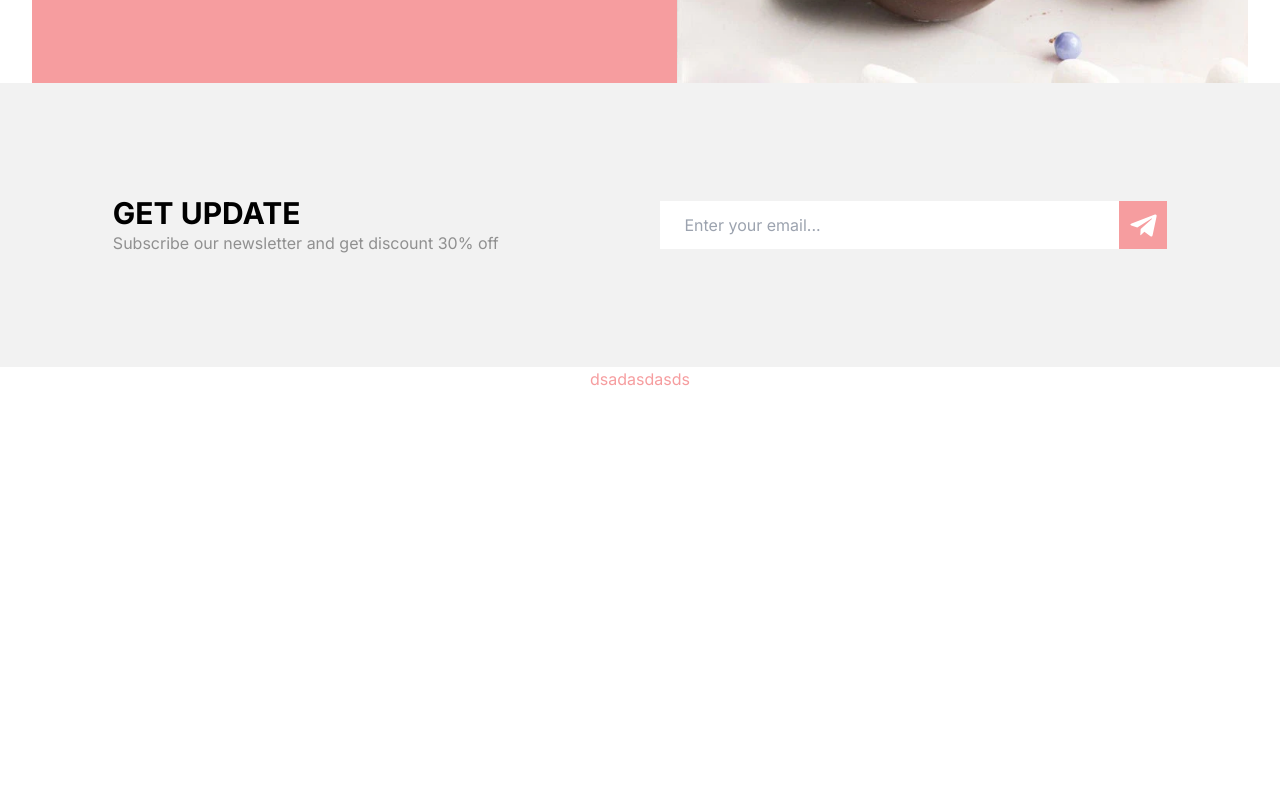
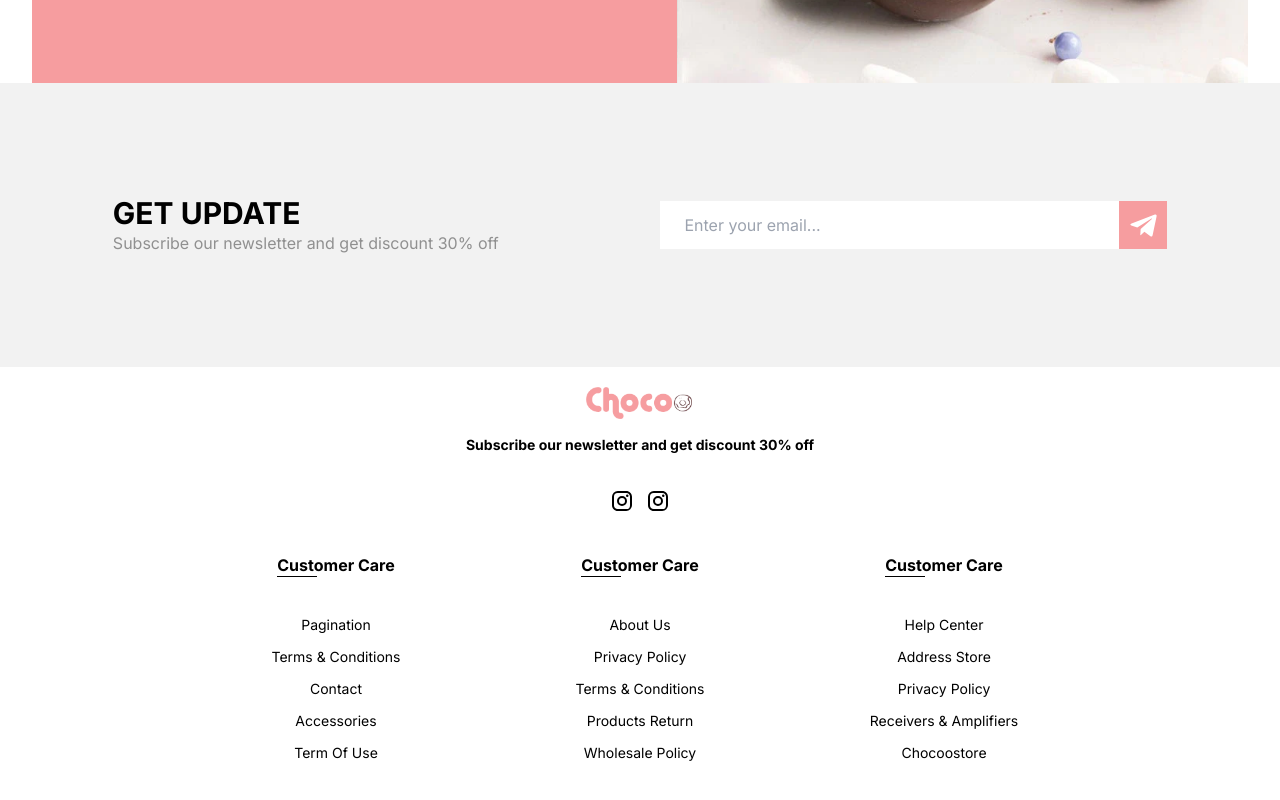
Before and after one commit to YoWuzzup/choco, a Next.js app in the folder frontend/: page /en in a window 1280 px wide. Shown: the part 2790-3590 px from the top of the page. Built offline with nearby package versions, Linux system fonts and the light colour scheme.

Commit message:
did footer

```diff
--- a/frontend/src/app/[locale]/layout.tsx
+++ b/frontend/src/app/[locale]/layout.tsx
@@ -7,7 +7,7 @@ import ReduxStoreProvider from "./ReduxStoreProvider";
 
 import "./globals.css";
 import { Inter } from "next/font/google";
-import { NavBar } from "../../components/index";
+import { Footer, NavBar } from "../../components/index";
 
 const inter = Inter({ subsets: ["latin"] });
 
@@ -45,6 +45,7 @@ export default async function RootLayout({
           >
             <NavBar />
             {children}
+            <Footer />
           </NextIntlProvider>
         </body>
       </ReduxStoreProvider>
--- a/frontend/src/app/[locale]/page.tsx
+++ b/frontend/src/app/[locale]/page.tsx
@@ -32,13 +32,6 @@ export default function Home() {
       <BestSellerSection />
       <BannerSection />
       <SubscribeSection />
-      <div onClick={handleChange}></div>
-      <div className="text-colorful h-screen">dsadasdasds</div>
-      <div className="text-colorful">dsadasdasds</div>
-      <div className="text-colorful">dsadasdasds</div>
-      <div className="text-colorful">dsadasdasds</div>
-      <div className="text-colorful">dsadasdasds</div>
-      <div className="text-colorful">dsadasdasds</div>
     </main>
   );
 }
--- a/frontend/src/components/common/Input.tsx
+++ b/frontend/src/components/common/Input.tsx
@@ -1,35 +1,25 @@
-import { ComponentProps } from "react";
+import { InputHTMLAttributes, LabelHTMLAttributes, ReactNode } from "react";
 
 type TInput = {
   classNameContainer?: string;
-  label: {
-    className?: string;
-    labelContent: string;
-    htmlfor: string;
-  } | null;
-  input?: {
-    className?: string;
-    type: string;
-    id: string;
-    name: string;
-    placeholder?: string | undefined;
-    required: boolean;
-    value?: string | number;
-    handleChange: (e: any) => void;
-  };
-} & ComponentProps<"input">;
+  label?: LabelHTMLAttributes<HTMLLabelElement>;
+  input?: InputHTMLAttributes<HTMLInputElement>;
+  children?: ReactNode;
+  handleChange: (e: React.ChangeEvent<HTMLInputElement>) => void;
+};
 
 export const Input: React.FC<TInput> = ({
   children,
   classNameContainer,
   label,
+  handleChange,
   input,
 }) => {
   return (
     <div className={classNameContainer || `relative w-full h-12`}>
       {label ? (
-        <label htmlFor={label.htmlfor} className={label.className || "sr-only"}>
-          {label.labelContent}
+        <label htmlFor={label.htmlFor} className={label.className || "sr-only"}>
+          {label.children}
         </label>
       ) : null}
 
@@ -44,7 +34,8 @@ export const Input: React.FC<TInput> = ({
         placeholder={input?.placeholder || ""}
         value={input?.value}
         required={input?.required || false}
-        onChange={input?.handleChange}
+        onChange={handleChange}
+        {...input}
       />
       {children}
     </div>
--- /dev/null
+++ b/frontend/src/components/footer/Footer.tsx
@@ -0,0 +1,193 @@
+"use client";
+import Link from "next/link";
+import { useTranslations } from "next-intl";
+import { ReactNode, useState } from "react";
+
+import { Button } from "..";
+import InstagramIcon from "@mui/icons-material/Instagram";
+import { Notification, ClosedMenu, OpenMenu } from "../../../public/svgs/index";
+
+const customerLinks = [
+  {
+    name: "pagination",
+    href: "pagination",
+  },
+  {
+    name: "terms & conditions",
+    href: "terms",
+  },
+  {
+    name: "contact",
+    href: "contact",
+  },
+  {
+    name: "accessories",
+    href: "accessories",
+  },
+  {
+    name: "term of use",
+    href: "term",
+  },
+];
+
+const shopLinks = [
+  {
+    name: "about us",
+    href: "about",
+  },
+  {
+    name: "privacy policy",
+    href: "policy",
+  },
+  {
+    name: "terms & conditions",
+    href: "terms",
+  },
+  {
+    name: "products return",
+    href: "returns",
+  },
+  {
+    name: "wholesale policy",
+    href: "wholesale",
+  },
+];
+
+const companyLinks = [
+  {
+    name: "help center",
+    href: "help",
+  },
+  {
+    name: "address store",
+    href: "address",
+  },
+  {
+    name: "privacy policy",
+    href: "privacy",
+  },
+  {
+    name: "receivers & amplifiers",
+    href: "receivers",
+  },
+  {
+    name: "chocoostore",
+    href: "chocoostore",
+  },
+];
+
+const socialMediaLinks = [
+  {
+    name: "instagram",
+    href: "/",
+    icon: <InstagramIcon className="text-base transition-all duration-300" />,
+  },
+  {
+    name: "instagram",
+    href: "#",
+    icon: <InstagramIcon className="text-base transition-all duration-300" />,
+  },
+];
+
+export default function Footer(): ReactNode {
+  const t = useTranslations("");
+
+  return (
+    <footer
+      className={`w-full bg-primary text-primary mx-auto px-2 sm:px-6 lg:px-8
+                flex flex-col sm:flex-row flex-wrap justify-center
+      `}
+    >
+      {/* logo block */}
+      <div
+        className={`flex flex-col flex-wrap py-5 items-center
+                  md:items-center basis-auto sm:basis-full`}
+      >
+        <div className="flex items-center mb-4">
+          <Link href={""}>
+            <img className="h-8 w-auto" src="/logo.webp" alt="Choco" />
+          </Link>
+        </div>
+        <div className="text-primary text-sm text-center font-bold mb-8 md:text-left">
+          Subscribe our newsletter and get discount 30% off
+        </div>
+        <div className="flex flex-row flex-nowrap justify-center items-center gap-3">
+          {socialMediaLinks.map((m, index) => (
+            <Link href={`${m.href}`} key={`${m.name}_${index}`}>
+              <div className="text-primary hover:text-colorful">{m.icon}</div>
+            </Link>
+          ))}
+        </div>
+      </div>
+
+      {/* customer links */}
+      <div className="flex flex-col items-center py-5 sm:w-1/4">
+        <h4
+          className={`font-bold text-primary relative mb-8
+          after:bottom-0 after:left-0 after:absolute after:content-[''] after:w-10 after:border-b`}
+        >
+          Customer Care
+        </h4>
+        <div className="capitalize flex flex-col items-center text-primary text-sm leading-8">
+          {customerLinks.map((l, index) => {
+            return (
+              <Link
+                href={l.href}
+                key={`${l.name}_${index}`}
+                className="transition-all duration-300 hover:text-colorful"
+              >
+                {l.name}
+              </Link>
+            );
+          })}
+        </div>
+      </div>
+
+      {/* shop links */}
+      <div className="flex flex-col items-center py-5 sm:w-1/4">
+        <h4
+          className={`font-bold text-primary relative mb-8
+          after:bottom-0 after:left-0 after:absolute after:content-[''] after:w-10 after:border-b`}
+        >
+          Customer Care
+        </h4>
+        <div className="capitalize flex flex-col items-center text-primary text-sm leading-8">
+          {shopLinks.map((l, index) => {
+            return (
+              <Link
+                href={l.href}
+                key={`${l.name}_${index}`}
+                className="transition-all duration-300 hover:text-colorful"
+              >
+                {l.name}
+              </Link>
+            );
+          })}
+        </div>
+      </div>
+
+      {/* company links */}
+      <div className="flex flex-col items-center py-5 sm:w-1/4">
+        <h4
+          className={`font-bold text-primary relative mb-8
+          after:bottom-0 after:left-0 after:absolute after:content-[''] after:w-10 after:border-b`}
+        >
+          Customer Care
+        </h4>
+        <div className="capitalize flex flex-col items-center text-primary text-sm leading-8">
+          {companyLinks.map((l, index) => {
+            return (
+              <Link
+                href={l.href}
+                key={`${l.name}_${index}`}
+                className="transition-all duration-300 hover:text-colorful"
+              >
+                {l.name}
+              </Link>
+            );
+          })}
+        </div>
+      </div>
+    </footer>
+  );
+}
--- a/frontend/src/components/index.js
+++ b/frontend/src/components/index.js
@@ -7,6 +7,7 @@ export { SubscribeSection } from "./sections/home/SubscribeSection";
 
 // exporting a client function
 export { default as NavBar } from "./navbar/NavBar";
+export { default as Footer } from "./footer/Footer";
 
 // slide overs
 export { default as SlideOver } from "./slide-overs/SlideOver";
--- a/frontend/src/components/sections/home/SubscribeSection.tsx
+++ b/frontend/src/components/sections/home/SubscribeSection.tsx
@@ -23,8 +23,8 @@ export const SubscribeSection: React.FC = () => {
       <div className={`basis-5/12 flex items-center justify-center`}>
         <Input
           label={{
-            labelContent: "Enter your email...",
-            htmlfor: "subscribeEmail",
+            children: <>"Enter your email..."</>,
+            htmlFor: "subscribeEmail",
           }}
           input={{
             type: "subscribeEmail",
@@ -33,8 +33,8 @@ export const SubscribeSection: React.FC = () => {
             placeholder: "Enter your email...",
             required: true,
             value: emailValue,
-            handleChange: handleEmailChange,
           }}
+          handleChange={handleEmailChange}
         >
           <Button
             type={"submit"}
```
